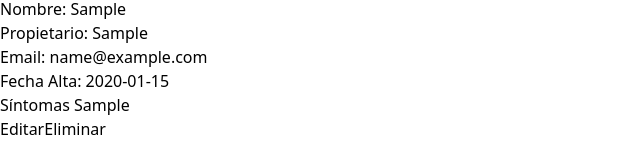
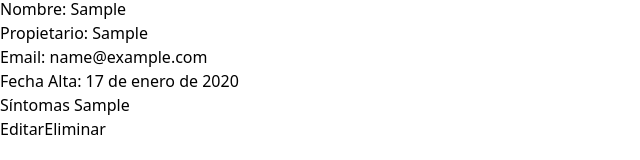
Before and after one commit to victorivanlopezlearning/patient-manager-react, a React (Vite) app: page / in a window 1280 px wide. Both pictures are taken after typing "Sample", "Sample", "name@example.com", "2020-01-15", "Sample" into the empty fields and a click on the input "Agregar Paciente". Shown: the part 299-459 px from the top of the page, without its empty margins (0-640 px from the left). Built offline with nearby package versions, Linux system fonts and the light colour scheme.

Commit message:
Add: format date functionality

```diff
--- a/src/components/Patient.jsx
+++ b/src/components/Patient.jsx
@@ -3,8 +3,24 @@ const Patient = ({ patient, setPatient, deletePatient }) => {
 
   const { namePet, name, email, date, symptoms, id } = patient;
 
+  // Format Date
+  const objDate = new Date(date);
+
+  const month = objDate.getMonth();
+  const day = objDate.getDate() + 2;
+  const year = objDate.getFullYear();
+
+  const dateUTC = new Date(Date.UTC(year, month, day));
+
+  const options = {
+      year: 'numeric',
+      month: 'long',
+      day: 'numeric'
+  };
+  const dateFormatted = dateUTC.toLocaleDateString('es-MX', options);
+
   const handleDelete = () => {
-    const isConfirm = confirm('¿Deseas eliminar paciente?');
+    const isConfirm = confirm('¿Desea eliminar paciente?');
 
     if(isConfirm) {
       deletePatient( id );
@@ -17,7 +33,7 @@ const Patient = ({ patient, setPatient, deletePatient }) => {
       <p className="font-bold text-gray-700 uppercase mb-3">Nombre: <span className="font-normal normal-case">{namePet}</span></p>
       <p className="font-bold text-gray-700 uppercase mb-3">Propietario: <span className="font-normal normal-case">{name}</span></p>
       <p className="font-bold text-gray-700 uppercase mb-3">Email: <span className="font-normal normal-case">{email}</span></p>
-      <p className="font-bold text-gray-700 uppercase mb-3">Fecha Alta: <span className="font-normal normal-case">{date}</span></p>
+      <p className="font-bold text-gray-700 uppercase mb-3">Fecha Alta: <span className="font-normal normal-case">{dateFormatted}</span></p>
       <p className="font-bold text-gray-700 uppercase mb-3">Síntomas <span className="font-normal normal-case">{symptoms}</span></p>
 
       <div className="flex content-center justify-between md:justify-start md:gap-4 mt-6">
```
Also changed, not shown: 2 other files (tests, documents, lock files or other folders).
